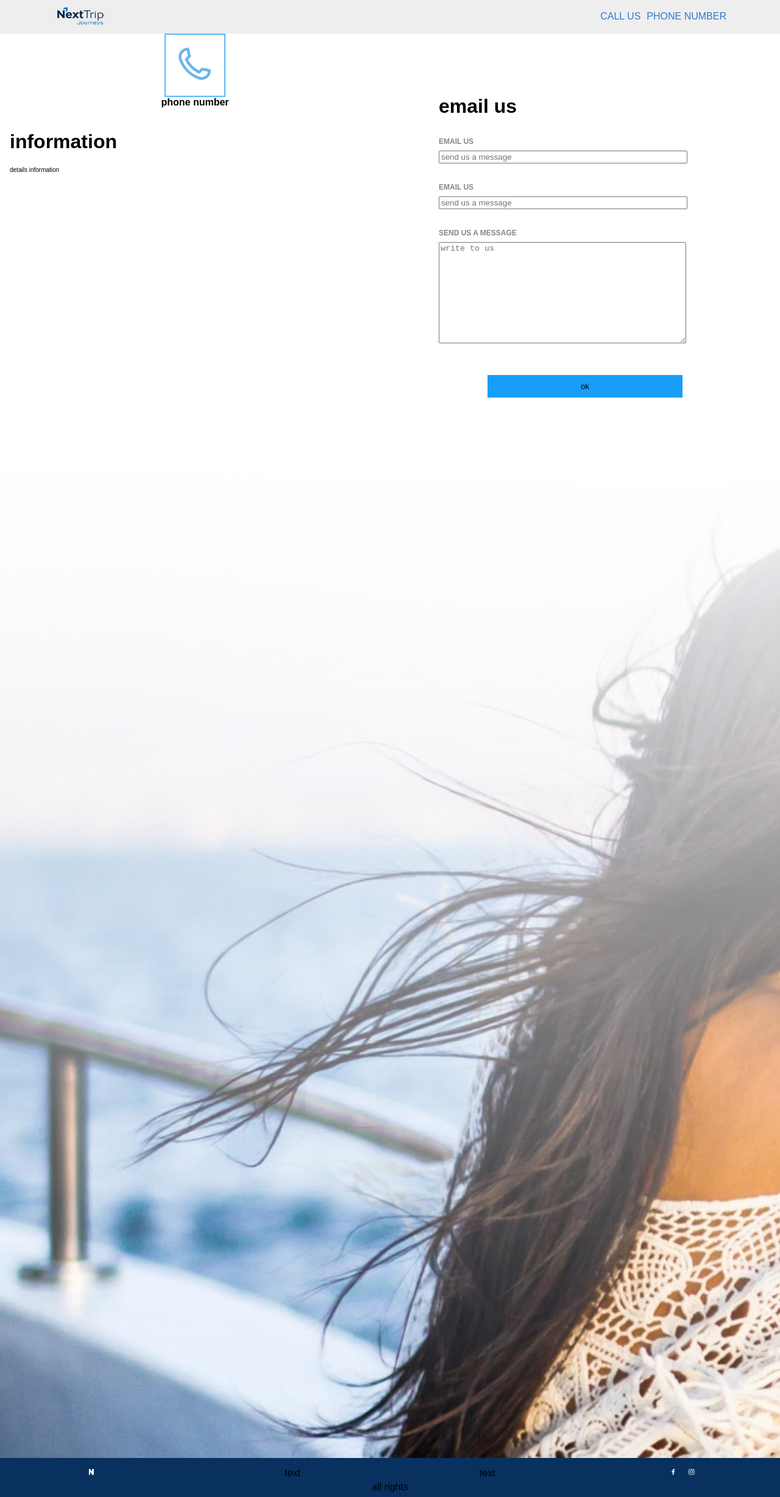
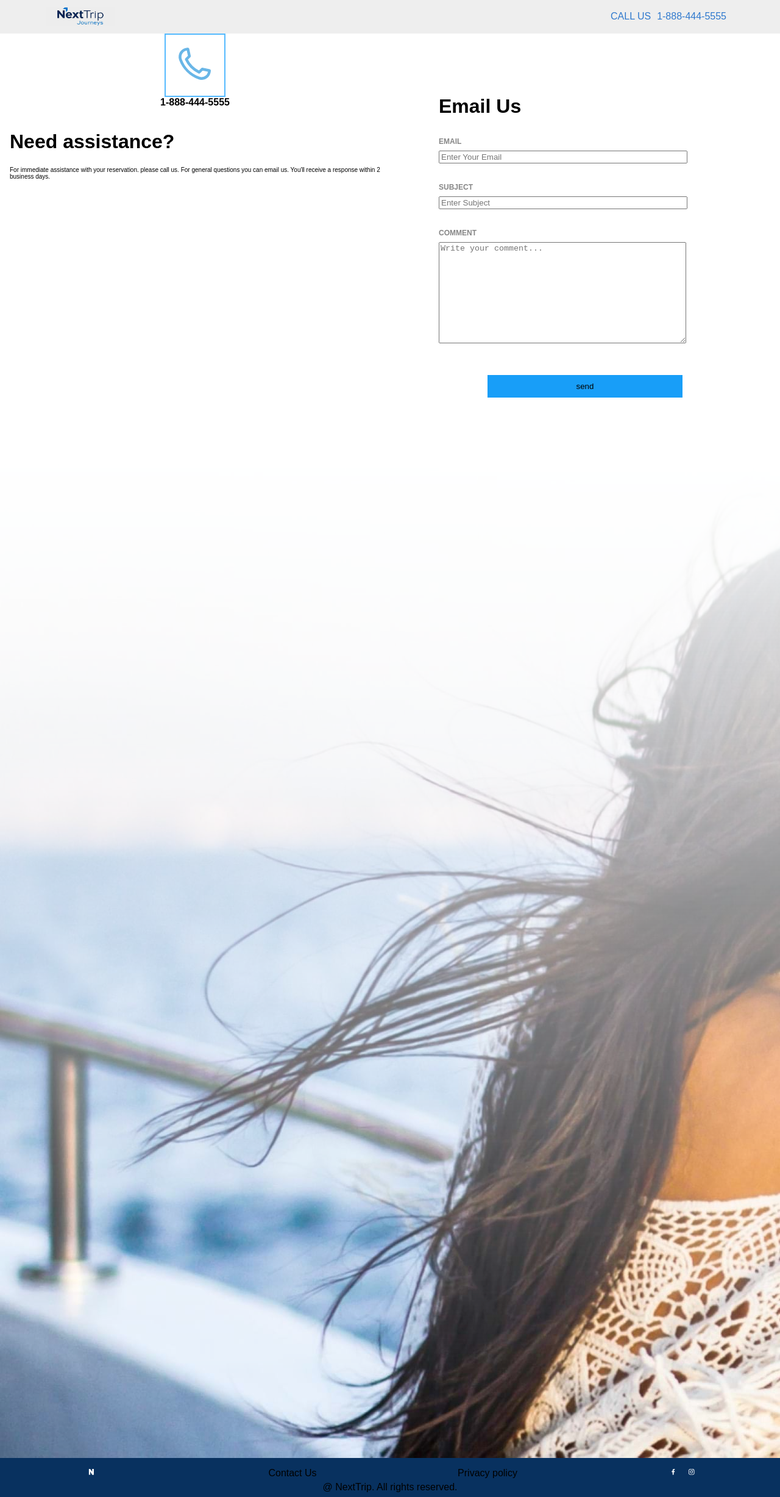
Before and after one commit to klichweronika/next-trip-portfolio, a React (Create React App) app: page / in a window 1280 px wide. Shown: the top 2455 px of the page at 61% size. Built offline with nearby package versions, Linux system fonts and the light colour scheme.

Commit message:
Update Locale

```diff
--- a/src/common/Locale.tsx
+++ b/src/common/Locale.tsx
@@ -1,4 +1,8 @@
 type Texts = {
+  companyPhoneNumber: string;
+  needAssistance: string;
+  pleaseCallUs: string;
+  email: string;
   subject: string;
   comment: string;
   sendButton: string;
@@ -17,6 +21,11 @@ type Texts = {
 };
 
 export const Locale: Texts = {
+  companyPhoneNumber: "1-888-444-5555",
+  needAssistance: "Need assistance?",
+  pleaseCallUs:
+    "For immediate assistance with your reservation. please call us. For general questions you can email us. You'll receive a response within 2 business days.",
+  email: "Email",
   subject: "subject",
   comment: "comment",
   sendButton: "send",
--- a/src/pages/AssistanceInformation.tsx
+++ b/src/pages/AssistanceInformation.tsx
@@ -1,6 +1,7 @@
 import { ReactElement } from "react";
 import styled from "styled-components";
 import { ReactComponent as Icon } from "../assets/icons/phone.svg";
+import { Locale } from "../common/Locale";
 
 function AssistanceInformation(): ReactElement {
   return (
@@ -11,12 +12,12 @@ function AssistanceInformation(): ReactElement {
             <PhoneIcon />
           </IconPhoneBorder>
 
-          <PhoneNumberLabel>phone number </PhoneNumberLabel>
+          <PhoneNumberLabel>{Locale.companyPhoneNumber}</PhoneNumberLabel>
         </CallContainer>
 
         <InformationContainer>
-          <h1>information </h1>
-          <Text>details information</Text>
+          <h1>{Locale.needAssistance}</h1>
+          <Text>{Locale.pleaseCallUs}</Text>
         </InformationContainer>
       </AssistanceInformationContainer>
     </>
--- a/src/pages/ContactForm.tsx
+++ b/src/pages/ContactForm.tsx
@@ -1,21 +1,24 @@
 import { ReactElement } from "react";
 import styled from "styled-components";
+
+import { Locale } from "../common/Locale";
 
 function ContactForm(): ReactElement {
   return (
     <ContactFormContainer>
       <FormContainer>
-        <h1>email us</h1>
+        <h1> {Locale.emailUs} </h1>
 
-        <InputLabel> email us</InputLabel>
-        <Input placeholder="send us a message" />
-        <InputLabel>email us </InputLabel>
-        <Input placeholder="send us a message" />
+        <InputLabel>{Locale.email}</InputLabel>
+        <Input placeholder={Locale.placeholderEmail} />
 
-        <InputLabel> send us a message</InputLabel>
-        <InputTextArea placeholder="write to us" />
+        <InputLabel>{Locale.subject}</InputLabel>
+        <Input placeholder={Locale.placeholderSubject} />
 
-        <SubmitButton type="submit">ok </SubmitButton>
+        <InputLabel>{Locale.comment}</InputLabel>
+        <InputTextArea placeholder={Locale.placeholderComment} />
+
+        <SubmitButton type="submit"> {Locale.sendButton} </SubmitButton>
       </FormContainer>
     </ContactFormContainer>
   );
--- a/src/pages/frame/Footer.tsx
+++ b/src/pages/frame/Footer.tsx
@@ -1,5 +1,6 @@
 import { ReactElement } from "react";
 import styled from "styled-components";
+import { Locale } from "../../common/Locale";
 import { ReactComponent as FacebookIcon } from "../../assets/icons/facebook.svg";
 import { ReactComponent as InstagramIcon } from "../../assets/icons/instagram.svg";
 import { ReactComponent as CompanyIcon } from "../../assets/icons/n.svg";
@@ -13,11 +14,11 @@ function Footer(): ReactElement {
         </ShortcutBox>
 
         <ShortcutBox>
-          <Link>text</Link>
+          <Link>{Locale.contactUs}</Link>
         </ShortcutBox>
 
         <ShortcutBox>
-          <Link>text</Link>
+          <Link>{Locale.privacyPolicy}</Link>
         </ShortcutBox>
 
         <ShortcutBox>
@@ -27,7 +28,7 @@ function Footer(): ReactElement {
       </FooterBox>
 
       <FooterBox>
-        <Paragraph>all rights</Paragraph>
+        <Paragraph>{Locale.allRightsReserved}</Paragraph>
       </FooterBox>
     </FooterContainer>
   );
--- a/src/pages/frame/Header.tsx
+++ b/src/pages/frame/Header.tsx
@@ -1,5 +1,6 @@
 import { ReactElement } from "react";
 import styled from "styled-components";
+import { Locale } from "../../common/Locale";
 import LogoImage from "../../assets/images/logo.png";
 
 function Header(): ReactElement {
@@ -7,8 +8,8 @@ function Header(): ReactElement {
     <HeaderContainer>
       <Logo src={LogoImage} alt="logo" />
       <ContactUs>
-        <div>call us</div>
-        <div>phone number</div>
+        <div>{Locale.callUs}</div>
+        <div>{Locale.companyPhoneNumber}</div>
       </ContactUs>
     </HeaderContainer>
   );
```
